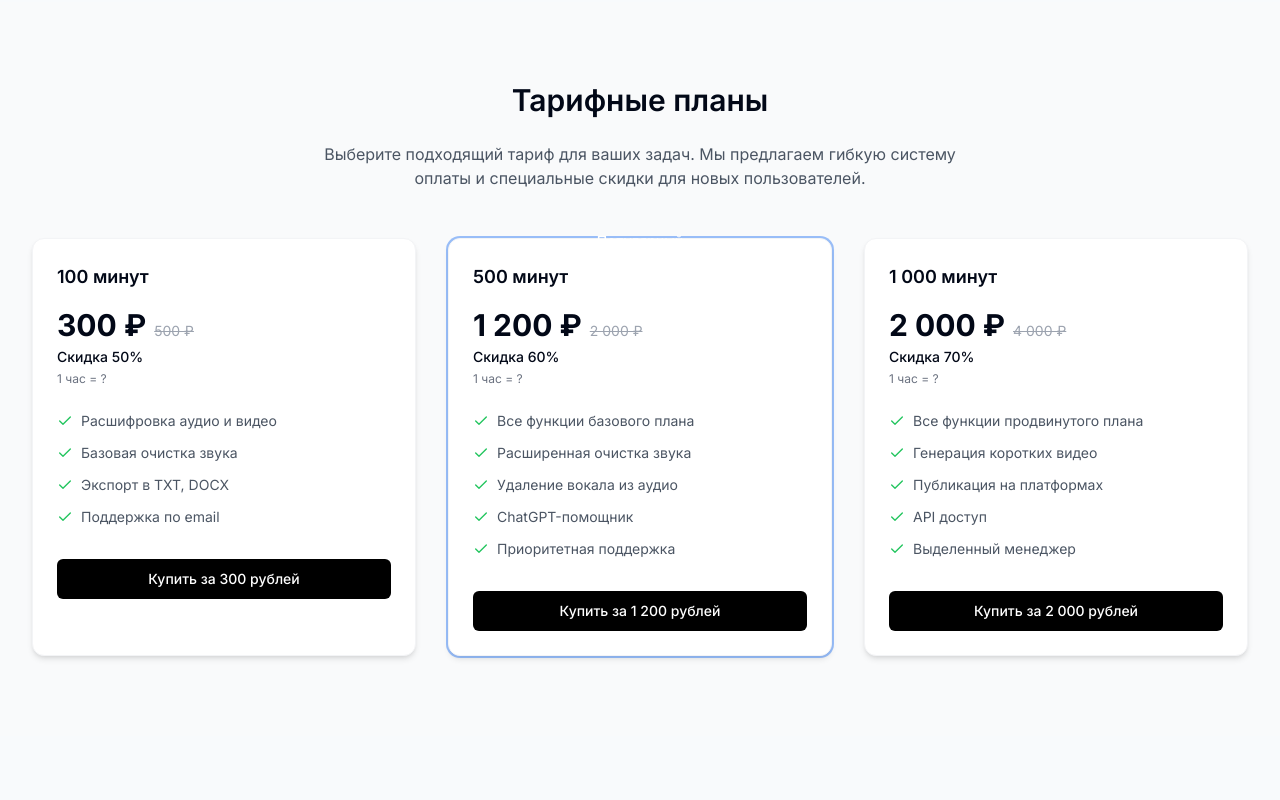
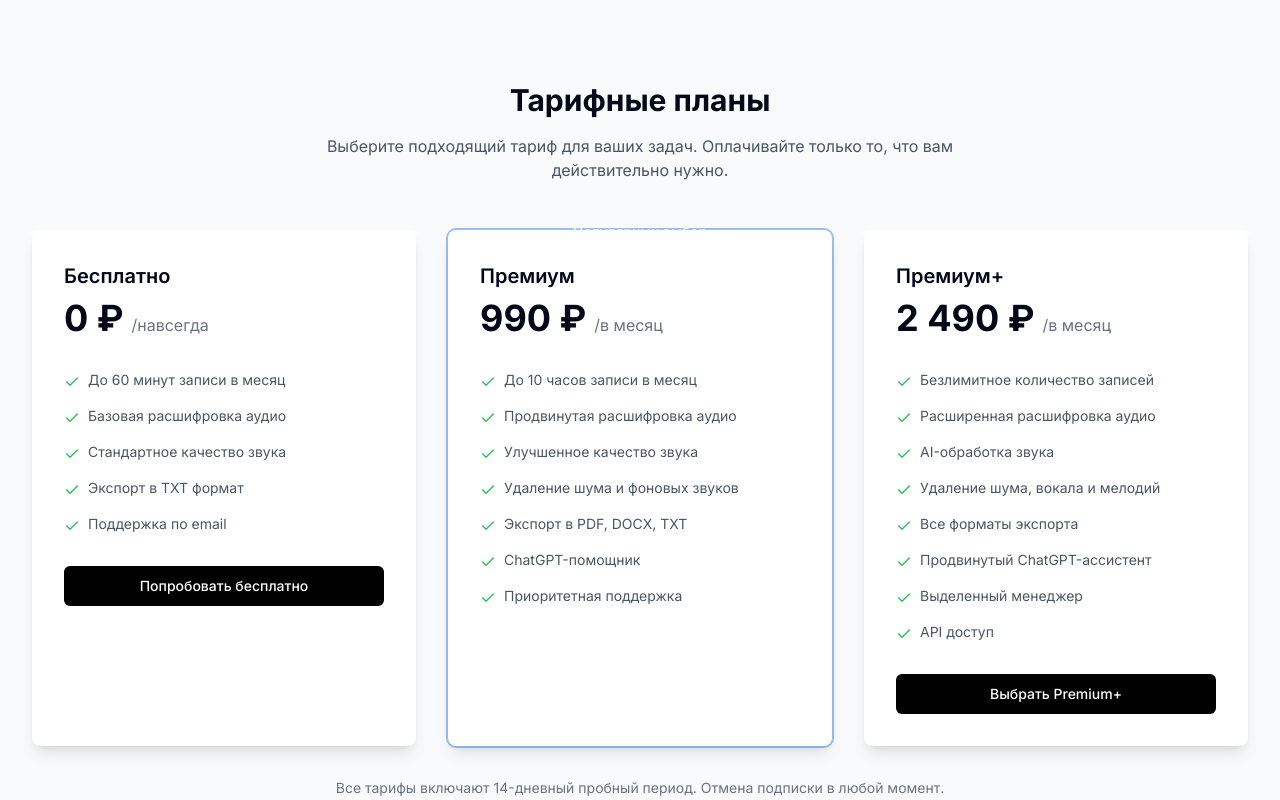
Before and after one commit to SaidMagomedow/just-audio-alchemy, a React (Vite) app: page / in a window 1280 px wide. Shown: the part 2240-3040 px from the top of the page. Built offline with nearby package versions, Linux system fonts and the light colour scheme.

Commit message:
Refactor: Update pricing section to subscription model
Update the pricing section to use a subscription model with three tiers: free, premium, and premium+. Add mock data for each tier.

```diff
--- a/src/components/PricingSection.tsx
+++ b/src/components/PricingSection.tsx
@@ -5,49 +5,50 @@ import { Check } from 'lucide-react';
 
 const plans = [
   {
-    name: '100 минут',
-    originalPrice: '500 ₽',
-    currentPrice: '300 ₽',
-    discount: 'Скидка 50%',
-    per: '1 час = ?',
+    name: 'Бесплатно',
+    price: '0 ₽',
+    per: 'навсегда',
     features: [
-      'Расшифровка аудио и видео',
-      'Базовая очистка звука',
-      'Экспорт в TXT, DOCX',
+      'До 60 минут записи в месяц',
+      'Базовая расшифровка аудио',
+      'Стандартное качество звука',
+      'Экспорт в TXT формат',
       'Поддержка по email'
     ],
-    cta: 'Купить за 300 рублей'
+    cta: 'Попробовать бесплатно',
+    popular: false
   },
   {
-    name: '500 минут',
-    originalPrice: '2 000 ₽',
-    currentPrice: '1 200 ₽',
-    discount: 'Скидка 60%',
-    per: '1 час = ?',
+    name: 'Премиум',
+    price: '990 ₽',
+    per: 'в месяц',
     popular: true,
     features: [
-      'Все функции базового плана',
-      'Расширенная очистка звука',
-      'Удаление вокала из аудио',
+      'До 10 часов записи в месяц',
+      'Продвинутая расшифровка аудио',
+      'Улучшенное качество звука',
+      'Удаление шума и фоновых звуков',
+      'Экспорт в PDF, DOCX, TXT',
       'ChatGPT-помощник',
       'Приоритетная поддержка'
     ],
-    cta: 'Купить за 1 200 рублей'
+    cta: 'Выбрать Premium'
   },
   {
-    name: '1 000 минут',
-    originalPrice: '4 000 ₽',
-    currentPrice: '2 000 ₽',
-    discount: 'Скидка 70%',
-    per: '1 час = ?',
+    name: 'Премиум+',
+    price: '2 490 ₽',
+    per: 'в месяц',
     features: [
-      'Все функции продвинутого плана',
-      'Генерация коротких видео',
-      'Публикация на платформах',
-      'API доступ',
-      'Выделенный менеджер'
+      'Безлимитное количество записей',
+      'Расширенная расшифровка аудио',
+      'AI-обработка звука',
+      'Удаление шума, вокала и мелодий',
+      'Все форматы экспорта',
+      'Продвинутый ChatGPT-ассистент',
+      'Выделенный менеджер',
+      'API доступ'
     ],
-    cta: 'Купить за 2 000 рублей'
+    cta: 'Выбрать Premium+'
   }
 ];
 
@@ -55,37 +56,37 @@ const PricingSection = () => {
   return (
     <section id="pricing" className="py-20 bg-gray-50">
       <div className="container">
-        <h2 className="section-heading text-center">Тарифные планы</h2>
+        <h2 className="text-3xl font-bold text-center mb-4">Тарифные планы</h2>
         <p className="text-center text-gray-600 mb-12 max-w-2xl mx-auto">
-          Выберите подходящий тариф для ваших задач. Мы предлагаем гибкую систему оплаты и специальные скидки для новых пользователей.
+          Выберите подходящий тариф для ваших задач. Оплачивайте только то, что вам действительно нужно.
         </p>
 
         <div className="grid grid-cols-1 md:grid-cols-3 gap-8">
           {plans.map((plan, index) => (
             <div
               key={index}
-              className={`pricing-card relative ${plan.popular ? 'ring-2 ring-accent-orange' : ''}`}
+              className={`relative bg-white rounded-lg shadow-lg p-8 ${
+                plan.popular ? 'ring-2 ring-accent-orange transform hover:-translate-y-1' : 'hover:shadow-xl'
+              } transition-all duration-200`}
             >
               {plan.popular && (
                 <div className="absolute -top-3 left-1/2 transform -translate-x-1/2 bg-accent-orange text-white px-3 py-1 rounded-full text-sm font-medium">
-                  Популярный
+                  Популярный выбор
                 </div>
               )}
 
-              <div className="mb-6">
-                <div className="text-lg font-semibold">{plan.name}</div>
-                <div className="mt-4 flex items-baseline">
-                  <span className="text-3xl font-bold">{plan.currentPrice}</span>
-                  <span className="ml-2 text-sm line-through text-gray-400">{plan.originalPrice}</span>
+              <div className="mb-8">
+                <h3 className="text-xl font-semibold mb-2">{plan.name}</h3>
+                <div className="flex items-baseline">
+                  <span className="text-4xl font-bold">{plan.price}</span>
+                  <span className="ml-2 text-gray-500">/{plan.per}</span>
                 </div>
-                <div className="mt-1 text-sm text-accent-orange font-medium">{plan.discount}</div>
-                <div className="mt-1 text-xs text-gray-500">{plan.per}</div>
               </div>
 
-              <ul className="space-y-3 mb-8">
+              <ul className="space-y-4 mb-8">
                 {plan.features.map((feature, i) => (
                   <li key={i} className="flex items-start">
-                    <span className="mr-2 text-green-500 flex-shrink-0 mt-0.5">
+                    <span className="mr-2 text-green-500 flex-shrink-0 mt-1">
                       <Check size={16} />
                     </span>
                     <span className="text-gray-600 text-sm">{feature}</span>
@@ -93,12 +94,22 @@ const PricingSection = () => {
                 ))}
               </ul>
 
-              <Button className="w-full bg-black hover:bg-gray-800 text-white">
+              <Button
+                className={`w-full ${
+                  plan.popular
+                    ? 'bg-accent-orange hover:bg-orange-600 text-white'
+                    : 'bg-black hover:bg-gray-800 text-white'
+                }`}
+              >
                 {plan.cta}
               </Button>
             </div>
           ))}
         </div>
+
+        <p className="text-center text-gray-500 mt-8 text-sm">
+          Все тарифы включают 14-дневный пробный период. Отмена подписки в любой момент.
+        </p>
       </div>
     </section>
   );
```
